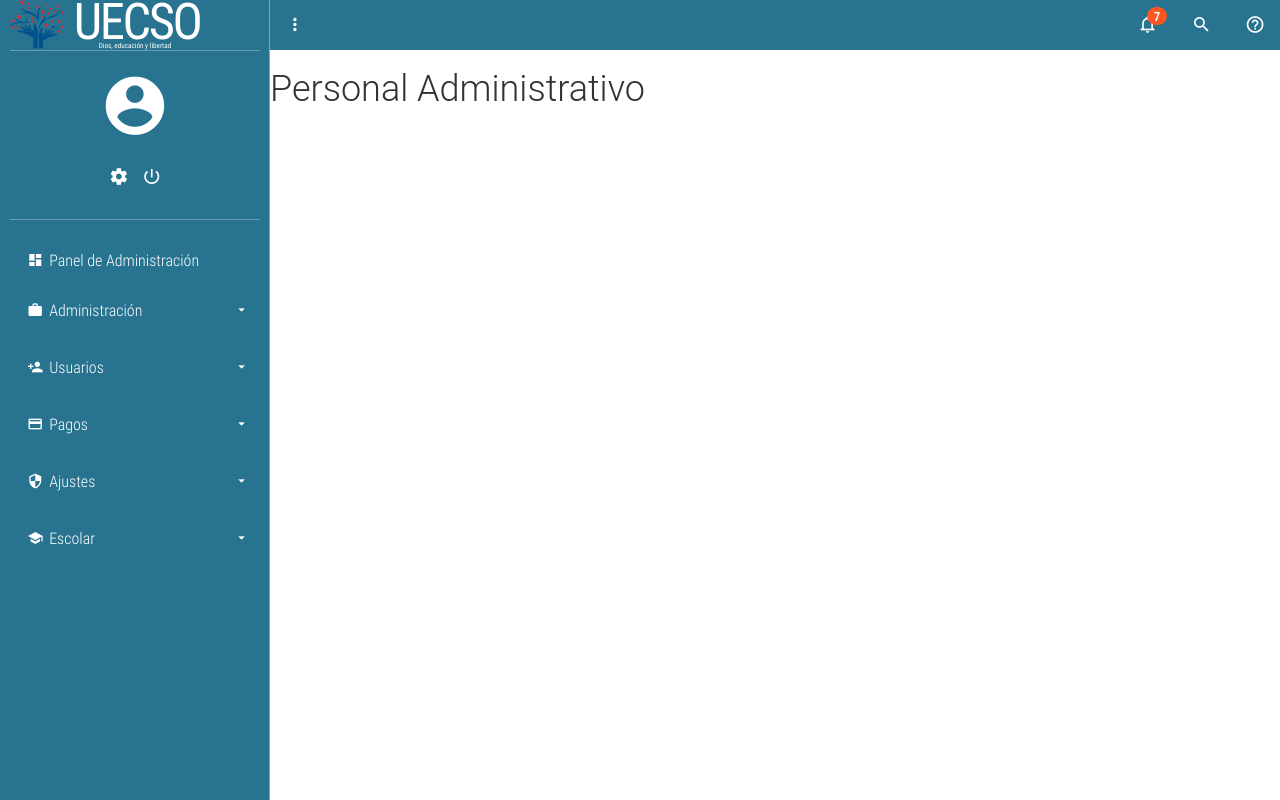
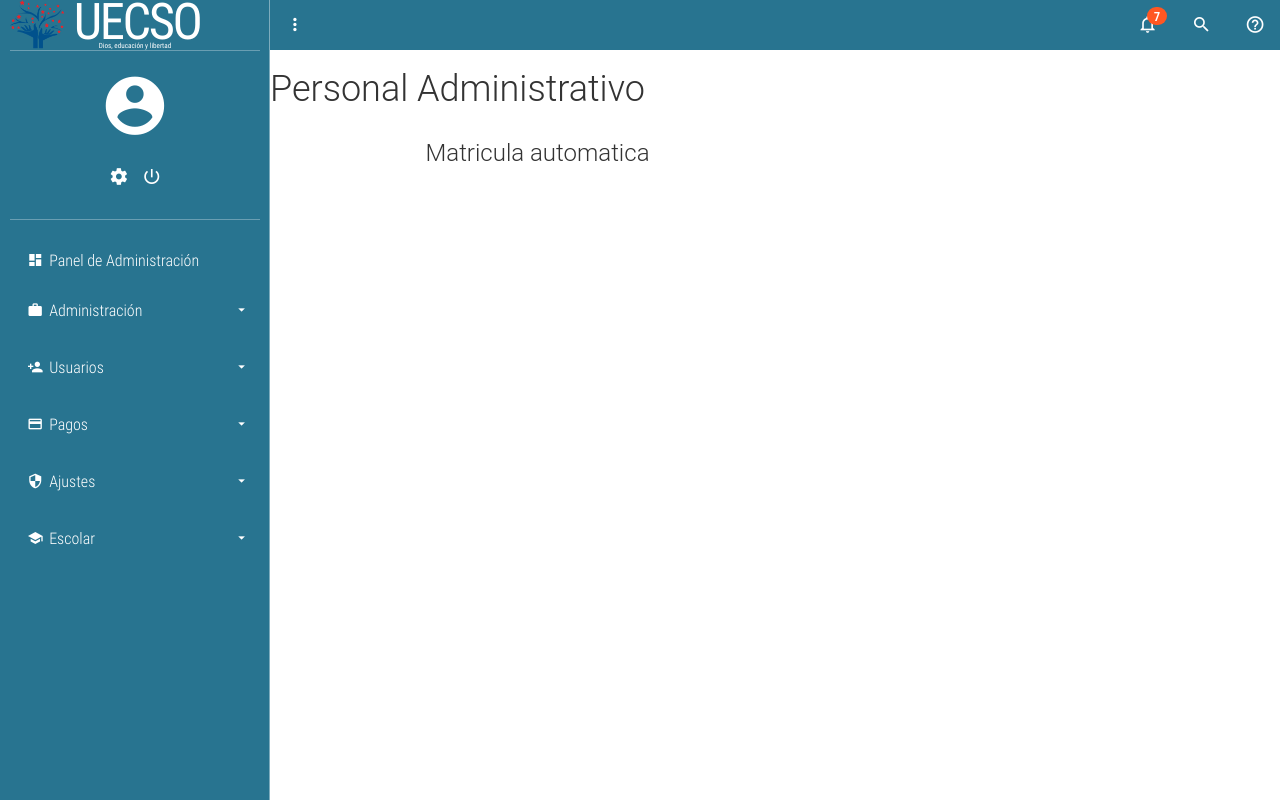
Before and after one commit to MateoReinoso/ProyectoSegundoParcial, a PHP site: page /system/administrative/matricula.php in a window 1280 px wide. Run offline with PHP 8.4, Linux system fonts and the light colour scheme.

Commit message:
Update matricula.php

```diff
--- a/system/administrative/matricula.php
+++ b/system/administrative/matricula.php
@@ -15,7 +15,16 @@
         <!-- A PARTIR DE AQUI CREAR CONTENIDO DE LA PAGINA-->
         <h1>Personal Administrativo</h1>
         <div class="container-fluid"><!-- TODO LO QUE CREEN DEBE IR SEPARADO DENTRO DE ESTE CONTENEDOR-->
-
+        <div class="container">
+                <!-- Featured Project Row-->
+                    <div class="col-xl-4 col-lg-5">
+                        <div class="featured-text text-center text-lg-left">
+                            <h3>Matricula automatica</h3>
+                            <h4>
+                            <?php ?>
+                        </h4>
+                        </div>
+        </div>
         </div>
     </section>
 </body>
```
